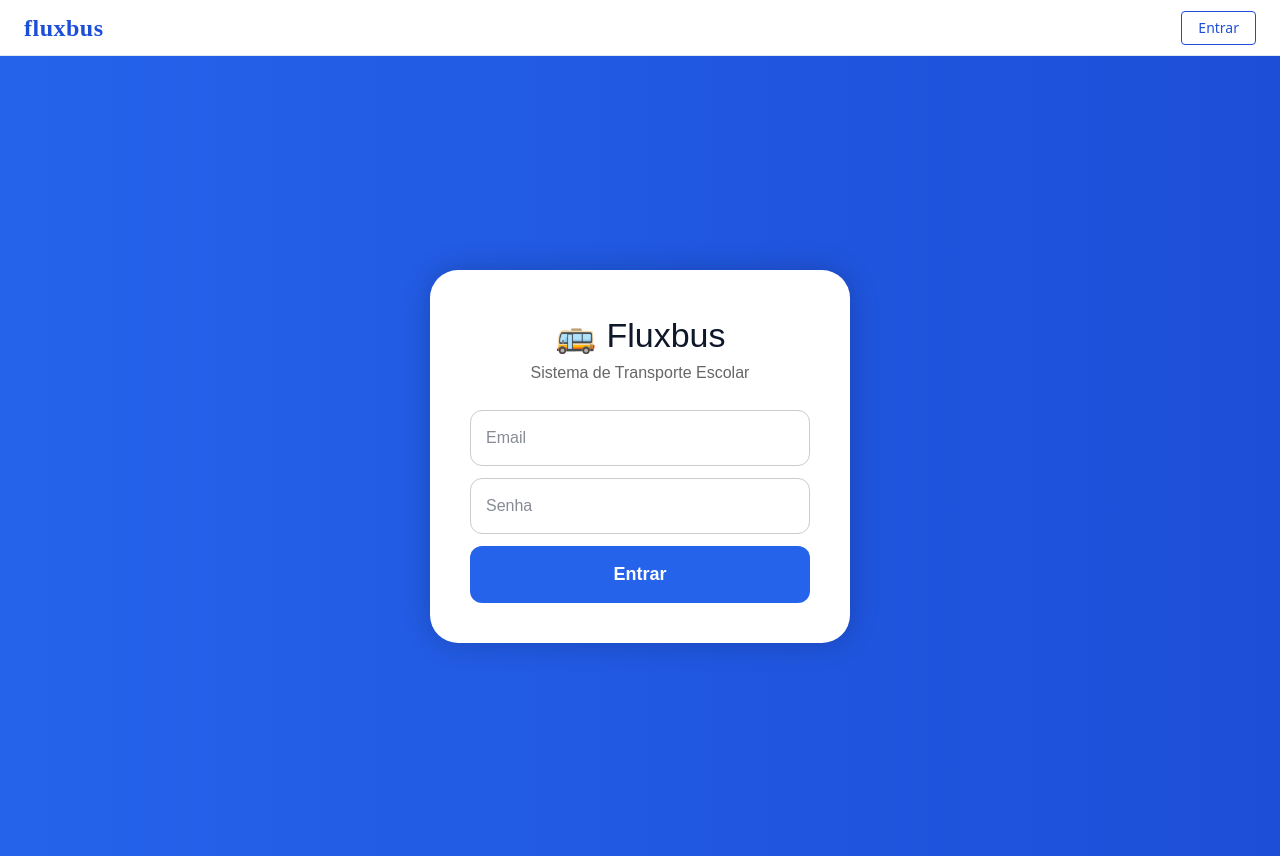
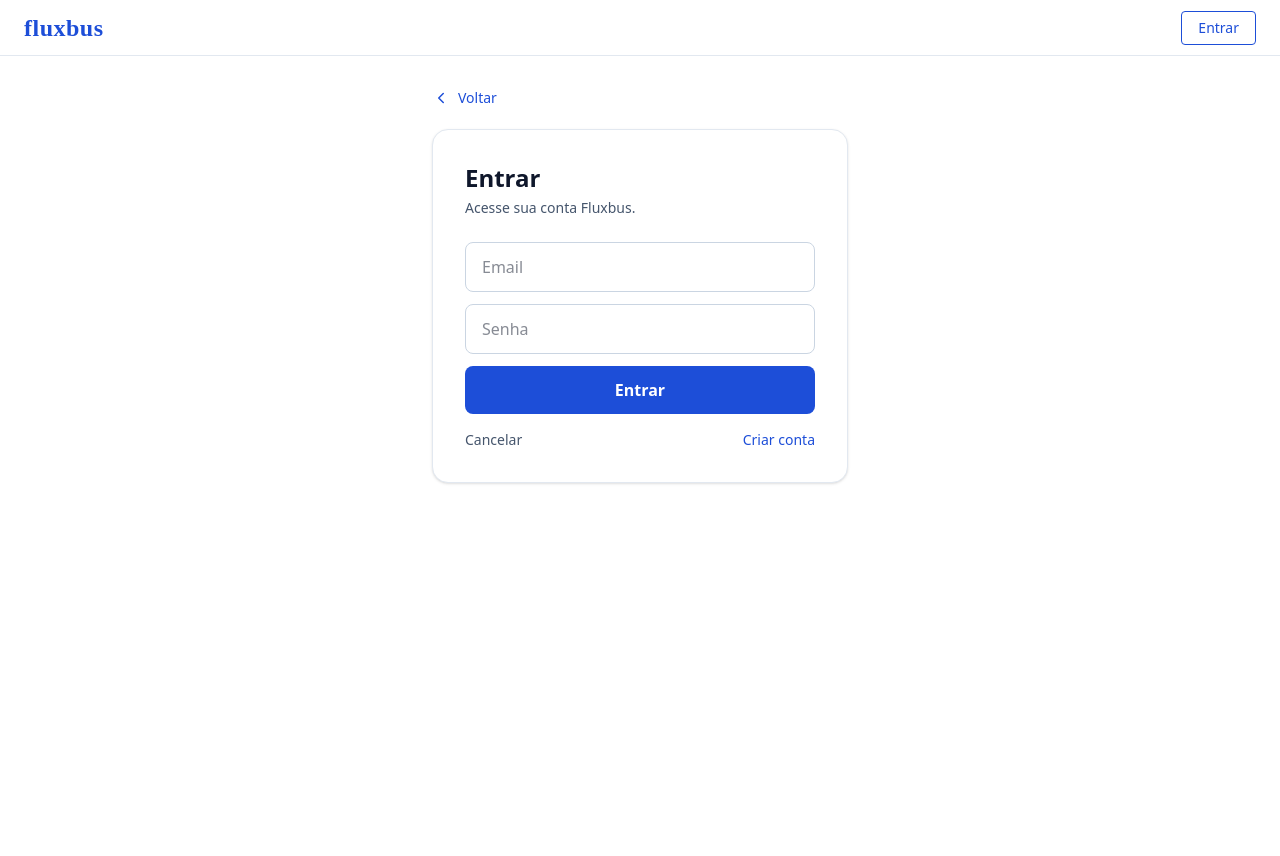
Before and after one commit to alvaro-73/onibus-startup, a Next.js app in the folder frontend/: page /login in a window 1280 px wide. After the commit the page ends 800 px from the top, so only its background shows below. Built offline with nearby package versions, Linux system fonts and the light colour scheme; no server answers.

Commit message:
ajeitando tela login

```diff
--- a/frontend/src/app/login/LoginClient.tsx
+++ b/frontend/src/app/login/LoginClient.tsx
@@ -1,127 +1,102 @@
 "use client";
 
 import { useState } from "react";
-import { useRouter } from "next/navigation";
+import Link from "next/link";
+import { useRouter, useSearchParams } from "next/navigation";
 import { signInWithEmailAndPassword } from "firebase/auth";
 import { ref, get } from "firebase/database";
-import { auth, db } from "@/lib/firebase";
+import { auth, db, firebaseConfigured } from "@/lib/firebase";
+import BackButton from "@/components/ui/BackButton";
 
-export default function LoginPage() {
+export default function LoginClient() {
   const router = useRouter();
+  const search = useSearchParams();
 
   const [email, setEmail] = useState("");
   const [senha, setSenha] = useState("");
   const [erro, setErro] = useState("");
   const [loading, setLoading] = useState(false);
 
-  async function entrar() {
+  async function entrar(e: React.FormEvent) {
+    e.preventDefault();
+
+    if (!firebaseConfigured) {
+      setErro("Servico de autenticacao indisponivel. Configure as variaveis NEXT_PUBLIC_FIREBASE_* em .env.local.");
+      return;
+    }
+
     try {
       setErro("");
       setLoading(true);
 
-      if (!auth || !db) {
-        setErro("Firebase não inicializado");
-        return;
-      }
-
       const cred = await signInWithEmailAndPassword(auth, email, senha);
-
       const snap = await get(ref(db, `usuarios/${cred.user.uid}`));
       const dados = snap.val();
 
       document.cookie = `fluxbus_auth=${cred.user.uid}; path=/; max-age=2592000`;
 
-      if (dados?.tipo === "motorista") {
-        router.push("/motorista");
-      } else if (dados?.tipo === "aluno") {
-        router.push("/aluno");
-      } else {
-        router.push("/");
-      }
-    } catch (err) {
-      setErro("Email ou senha inválidos");
+      const next = search.get("next");
+
+      if (next) router.push(next);
+      else if (dados?.tipo === "motorista") router.push("/motorista");
+      else if (dados?.tipo === "aluno") router.push("/aluno");
+      else router.push("/");
+    } catch {
+      setErro("Email ou senha invalidos");
     } finally {
       setLoading(false);
     }
   }
 
   return (
-    <main
-      style={{
-        width: "100vw",
-        height: "100vh",
-        display: "flex",
-        justifyContent: "center",
-        alignItems: "center",
-        background: "linear-gradient(to right, #2563eb, #1d4ed8)",
-        fontFamily: "Arial",
-      }}
-    >
-      <div
-        style={{
-          width: 420,
-          background: "white",
-          padding: 40,
-          borderRadius: 28,
-          boxShadow: "0 0 30px rgba(0,0,0,0.2)",
-        }}
-      >
-        <h1 style={{ textAlign: "center", fontSize: 34 }}>
-          🚌 Fluxbus
-        </h1>
+    <div className="max-w-md mx-auto px-4 py-8">
+      <div className="mb-4">
+        <BackButton />
+      </div>
 
-        <p style={{ textAlign: "center", color: "#666", marginBottom: 25 }}>
-          Sistema de Transporte Escolar
-        </p>
+      <div className="bg-white border border-slate-200 rounded-2xl p-8 shadow-sm">
+        <h1 className="text-2xl font-bold text-slate-900 mb-1">Entrar</h1>
+        <p className="text-sm text-slate-600 mb-6">Acesse sua conta Fluxbus.</p>
 
+        <form onSubmit={entrar} className="space-y-3">
           <input
+            type="email"
             placeholder="Email"
             value={email}
             onChange={(e) => setEmail(e.target.value)}
-          style={inputStyle}
+            className="w-full px-4 py-3 border border-slate-300 rounded-lg focus:outline-none focus:ring-2 focus:ring-fluxbus-blue"
+            required
           />
 
           <input
+            type="password"
             placeholder="Senha"
-          type="password"
             value={senha}
             onChange={(e) => setSenha(e.target.value)}
-          style={inputStyle}
+            className="w-full px-4 py-3 border border-slate-300 rounded-lg focus:outline-none focus:ring-2 focus:ring-fluxbus-blue"
+            required
           />
 
-        {erro && (
-          <p style={{ color: "red", fontSize: 14 }}>{erro}</p>
-        )}
+          {erro && <p className="text-sm text-red-600">{erro}</p>}
 
           <button
-          onClick={entrar}
+            type="submit"
             disabled={loading}
-          style={buttonStyle}
+            className="w-full bg-fluxbus-blue text-white py-3 rounded-lg font-semibold hover:bg-fluxbus-blue-600 disabled:opacity-60"
           >
             {loading ? "Entrando..." : "Entrar"}
           </button>
+        </form>
+
+        <div className="mt-4 flex items-center justify-between text-sm">
+          <Link href="/" className="text-slate-600 hover:underline">
+            Cancelar
+          </Link>
+          <Link href="/cadastro" className="text-fluxbus-blue hover:underline">
+            Criar conta
+          </Link>
         </div>
-    </main>
+      </div>
+    </div>
   );
 }
-
-const inputStyle = {
-  width: "100%",
-  padding: 15,
-  marginBottom: 12,
-  borderRadius: 12,
-  border: "1px solid #ccc",
-  fontSize: 16,
-} as const;
-
-const buttonStyle = {
-  width: "100%",
-  padding: 15,
-  borderRadius: 12,
-  border: "none",
-  background: "#2563eb",
-  color: "white",
-  fontSize: 18,
-  fontWeight: "bold",
-  cursor: "pointer",
-};
```
Lines whose indentation alone changed are shown as unchanged.
